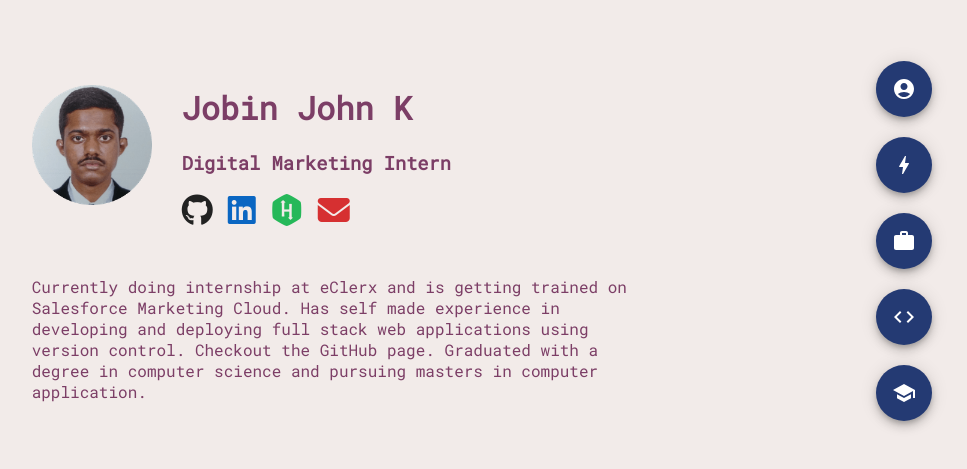
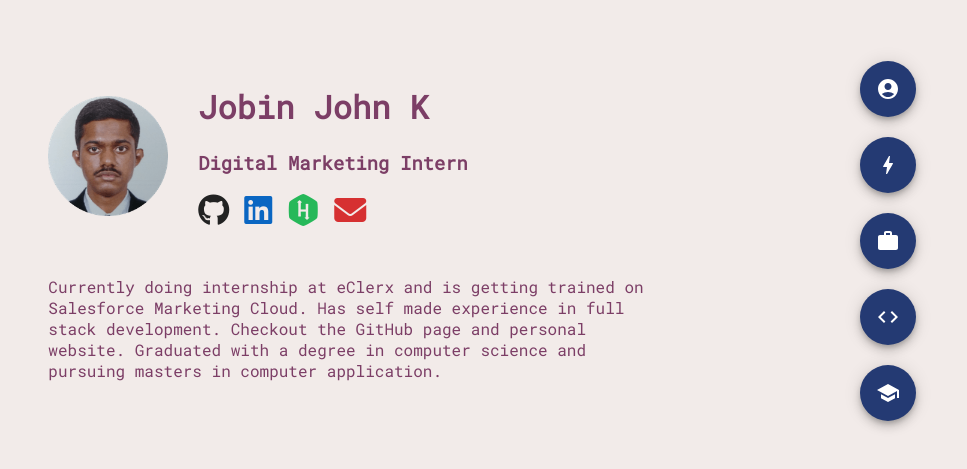
Before and after one commit to jobin365/PortfolioWebsite, a React (Create React App) app in the folder client/: page /about in a window 1280 px wide. Shown: the part 159-628 px from the top of the page, without its empty margins (153-1120 px from the left). Built offline with nearby package versions, Linux system fonts and the light colour scheme.

Commit message:
minor update

```diff
--- a/client/src/App.css
+++ b/client/src/App.css
@@ -21,7 +21,6 @@ body {
 
 .Information {
   width: 600px;
-  padding-right: 50px;
   max-height: 600px;
   overflow: auto;
 }
@@ -35,7 +34,6 @@ a{
 }
 @media only screen and (max-width: 900px) {
   .Information{
-    padding-right: 0px;
     text-align: center;
     display: flex;
     flex-direction: column;
--- a/client/src/components/routes/About.css
+++ b/client/src/components/routes/About.css
@@ -7,7 +7,6 @@ img{
     display: flex;
     align-items: center;
     flex-wrap: wrap;
-    width:600px;
     margin-bottom: 50px;
 }
 .blue{
@@ -40,7 +39,7 @@ img{
         margin-right: 0px;
     }
 }
-@media only screen and (max-width: 900px) {
+@media only screen and (max-width: 400px) {
     .about{
         width: 350px;
     }
@@ -48,3 +47,9 @@ img{
         width: 350px;
     }
 }
+
+@media screen and (min-width:901px){
+    .myName{
+        margin-top: 0px;
+    }
+}
--- a/client/src/components/routes/About.js
+++ b/client/src/components/routes/About.js
@@ -9,7 +9,7 @@ export default function About() {
       <div className="photoNHeadingNLinks">
         <img alt="profile pic" src={profilePic}></img>
         <div className="headingNLinks">
-          <h1>Jobin John K</h1>
+          <h1 className="myName">Jobin John K</h1>
           <h3>Digital Marketing Intern</h3>
           <div className="links">
             <IconLink
@@ -35,7 +35,7 @@ export default function About() {
       <div className="about">
         <p>
         Currently doing internship at eClerx and is getting trained on Salesforce Marketing Cloud.
-        Has self made experience in developing and deploying full stack web applications using version control. Checkout the GitHub page.
+        Has self made experience in full stack development. Checkout the GitHub page and personal website.
         Graduated with a degree in computer science and pursuing masters in computer application.
         </p>
       </div>
--- a/client/src/components/routes/Education.js
+++ b/client/src/components/routes/Education.js
@@ -2,14 +2,16 @@ import React from "react";
 import LPU from "../images/lpu-min.png";
 import YIMS from "../images/yims-min.png";
 import LogoNName from "../LogoNName";
+import uoc from "../images/uoc.png"
 export default function About() {
   return (
     <>
       <h2>Master of Computer Applications</h2>
       <LogoNName name="Lovely Professional University" logoURL={LPU}/>
-      <p>2021 - 2023</p>
+      <p>2021 - 2023</p><br/>
       <h2>Bachelor of Science in Computer Science</h2>
       <LogoNName name="Yuvakshetra Institute of Management Studies" logoURL={YIMS}/>
+      <LogoNName name="University of Calicut" logoURL={uoc}/>
       <p>2018 - 2021</p>
     </>
   );
--- a/client/src/components/routes/Experience.js
+++ b/client/src/components/routes/Experience.js
@@ -3,8 +3,7 @@ import LogoNName from "../LogoNName";
 import eClerx from "../images/eclerx-min.png"
 export default function About(){
     return(<>
-        <h2>Intern</h2>
-        <LogoNName name="Eclerx" logoURL={eClerx}/>
+        <h2>Intern</h2> <LogoNName name="eClerx" logoURL={eClerx}/>
         <p>June 2022 - Present</p>
         <ul style={{textAlign:"left"}}>
             <li>Currently getting trained on Salesforce Marketing Cloud</li>
--- a/client/src/components/routes/Projects.css
+++ b/client/src/components/routes/Projects.css
@@ -1,3 +1,3 @@
-.bright-blue{
-    color: blue;
+.link-blue{
+    color: #253da7;
 }
--- a/client/src/components/routes/Projects.js
+++ b/client/src/components/routes/Projects.js
@@ -4,7 +4,7 @@ import "./Projects.css";
 import { v4 as uuidv4 } from 'uuid';
 export default function About() {
   const gitHubIcon = "fab fa-github fa-lg black";
-  const linkIcon = "fas fa-external-link-alt bright-blue";
+  const linkIcon = "fas fa-external-link-alt link-blue";
   const projects = [
     [
       "GetItDone ",
```
Also changed, not shown: client/src/components/images/uoc.png (added), client/src/components/images/yims-min.png.
